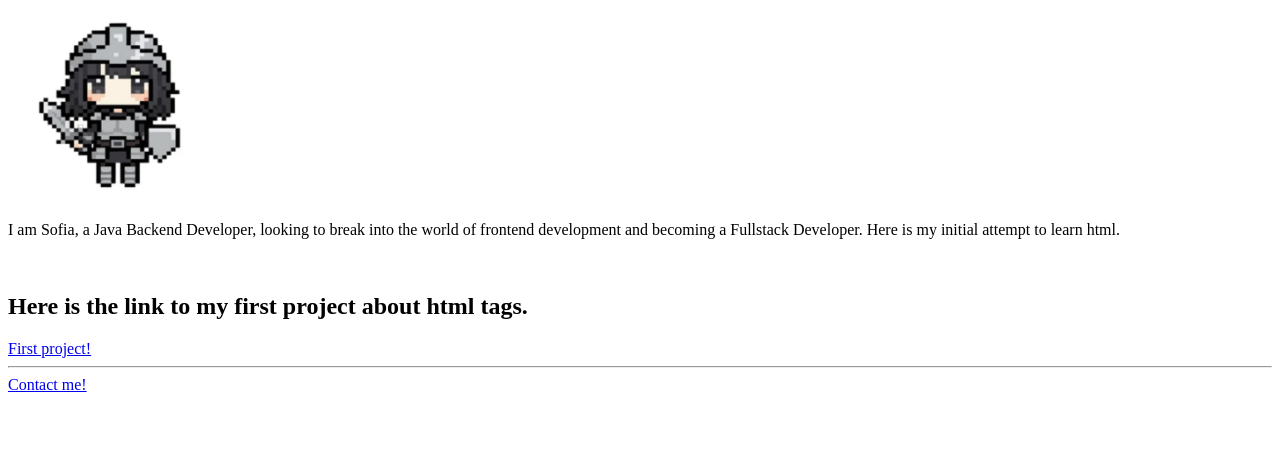
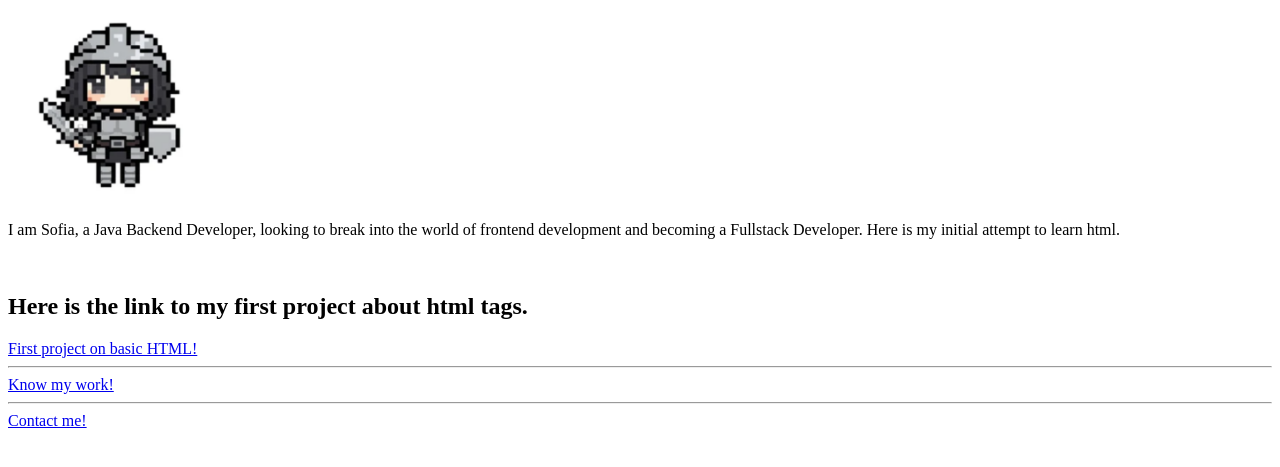
Before and after one commit to hello-sofia/html-portfolio, a plain HTML site: page index.html in a window 1280 px wide. Shown: the part 79-546 px from the top of the page. Drawn offline with Linux system fonts and the light colour scheme.

Commit message:
Update resume page

```diff
--- a/index.html
+++ b/index.html
@@ -3,7 +3,7 @@
 <head>
     <meta charset="UTF-8">
     <meta name="viewport" content="width=device-width, initial-scale=1.0">
-    <title>Document</title>
+    <title>Index</title>
 </head>
 <body>
     <h1>Hello, welcome to my Portfolio.</h1>
@@ -16,8 +16,11 @@
     </p>
     <br>
     <h2>Here is the link to my first project about html tags.</h2>
-    <a href="./html-tags.html">First project!</a>
+    <a href="./html-tags.html">First project on basic HTML!</a>
+    <hr>
+    <a href="./resume.html">Know my work!</a>
     <hr>
     <a href="./public/contact-me.html">Contact me!</a>
+
 </body>
 </html>
```
